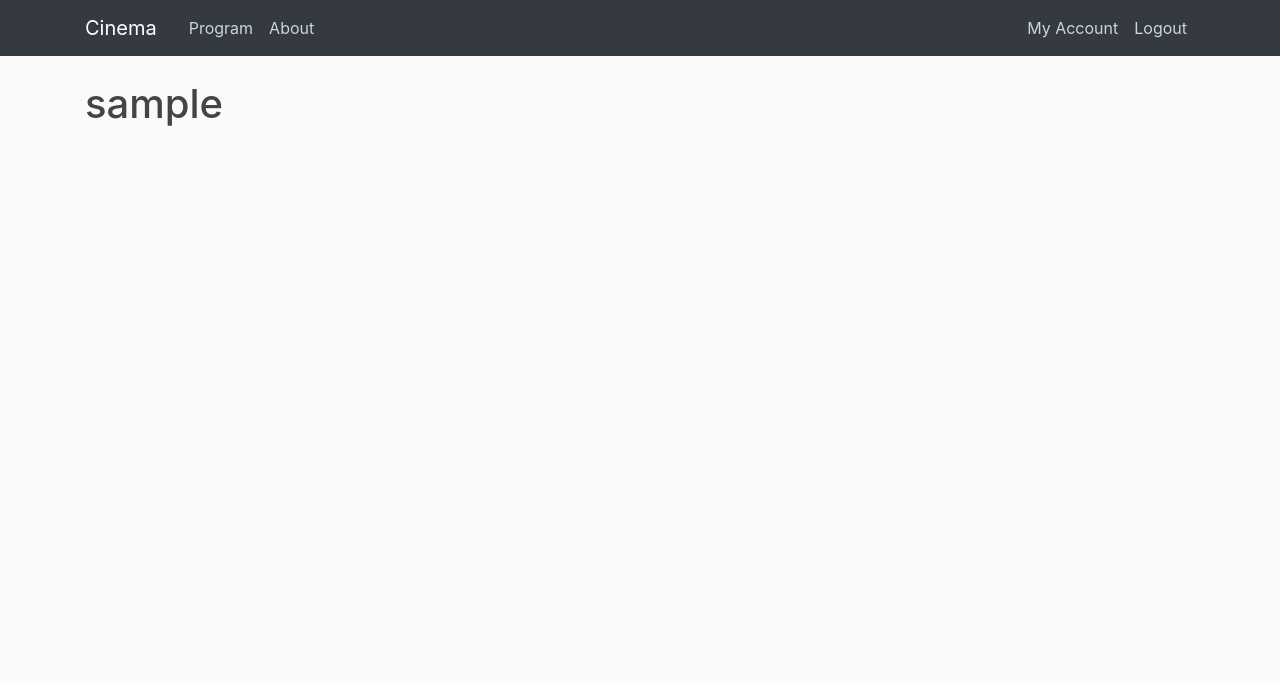
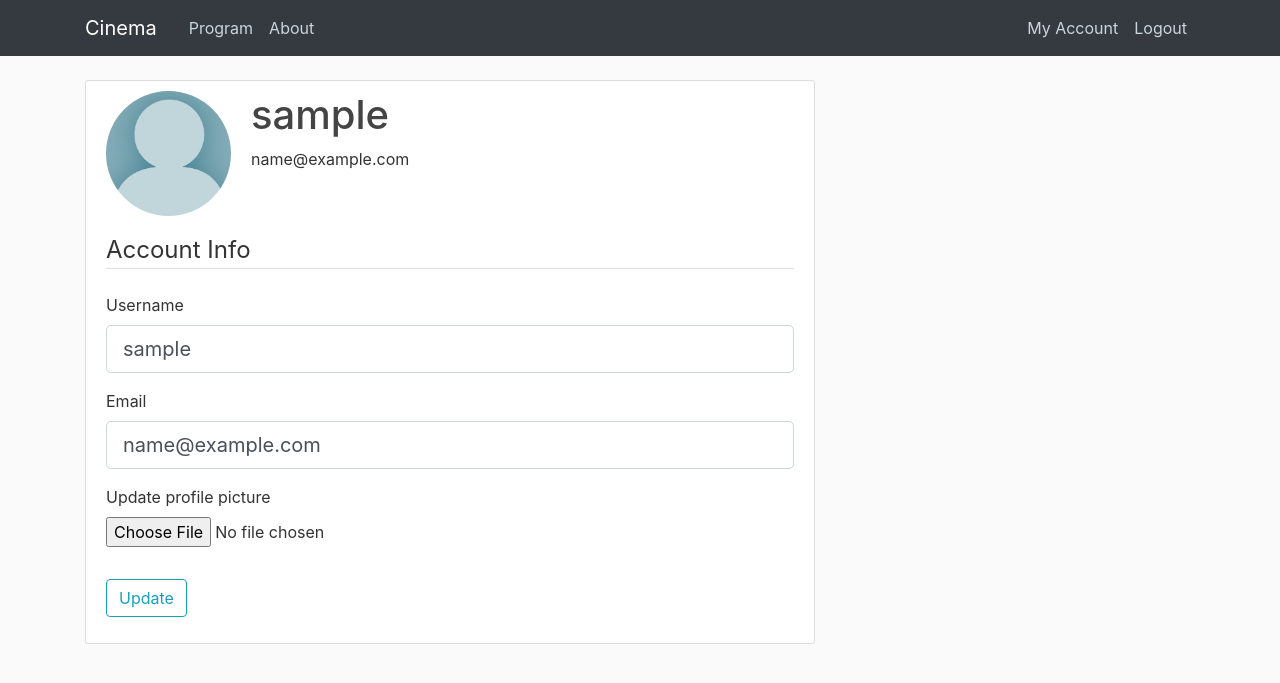
Before and after one commit to LightOfHeaven1994/IIS, a Flask app: page /account in a window 1280 px wide. Shown: the top 683 px of the page. Run offline with Flask 2, Linux system fonts and the light colour scheme; the visitor is signed in with stand-in values (Sample User, id 1); data comes from the database, SQL or seed files in the repository; some libraries are stand-ins or nearby versions.

Commit message:
Add: update profile(username, email, picture), fix gitignore

```diff
--- a/cinema/forms.py
+++ b/cinema/forms.py
@@ -1,4 +1,6 @@
 from flask_wtf import FlaskForm
+from flask_wtf.file import FileField, FileAllowed
+from flask_login import current_user
 from wtforms import StringField, PasswordField, SubmitField, BooleanField
 from wtforms.validators import DataRequired, Length, Email, EqualTo, ValidationError
 from cinema.models import User
@@ -26,3 +28,23 @@ class LoginForm(FlaskForm):
 	password = PasswordField('Password', validators=[DataRequired()])
 	remember = BooleanField('Remember Me')
 	submit = SubmitField('Login')
+
+
+class UpdateAccountForm(FlaskForm):
+	username = StringField('Username', validators=[DataRequired(), Length(min=2, max=20)])
+	email = StringField('Email', validators=[DataRequired(), Email()])
+	picture = FileField('Update profile picture', validators=[FileAllowed(['jpg', 'img', 'png'])])
+	submit = SubmitField('Update')
+
+
+	def validate_username(self, username):	# check if username is already in DB
+		if username.data != current_user.username:
+			user = User.query.filter_by(username=username.data).first()
+			if user:
+				raise ValidationError('That username is taken. Please choose a different one')
+
+	def validate_email(self, email):	# check if email is already in DB
+		if email.data != current_user.email:
+			user = User.query.filter_by(email=email.data).first()
+			if user:
+				raise ValidationError('That email is taken. Please choose a different one')
--- a/cinema/models.py
+++ b/cinema/models.py
@@ -12,6 +12,7 @@ class User(db.Model, UserMixin):
 	username = db.Column(db.String(20), unique=True, nullable=False)
 	email = db.Column(db.String(60), unique=True, nullable=False)
 	password = db.Column(db.String(60), nullable=False)
+	profile_picture = db.Column(db.String(20), nullable=False, default='default.jpg')
 
 	def __repr__(self):
 		return f"User('{self.username}', '{self.email}')"
--- a/cinema/routes.py
+++ b/cinema/routes.py
@@ -1,6 +1,9 @@
+import os
+import secrets
+from PIL import Image
 from flask import render_template, url_for, flash, redirect, request
 from cinema import app, db, bcrypt
-from cinema.forms import RegistrationForm, LoginForm
+from cinema.forms import RegistrationForm, LoginForm, UpdateAccountForm
 from cinema.models import User
 from flask_login import login_user, current_user, logout_user, login_required
 
@@ -58,7 +61,35 @@ def logout():
 	return redirect(url_for('home'))
 
 
-@app.route('/account')
+def upload_picture(form_picture):	# generate random name for pic and save it
+	random_hex = secrets.token_hex(8)
+	_, f_ext = os.path.splitext(form_picture.filename)
+	picture_name = random_hex + f_ext
+	picture_path = os.path.join(app.root_path, 'static/profile_picture', picture_name)
+
+	size = 255, 255
+	im = Image.open(form_picture)
+	im.thumbnail(size)
+	im.save(picture_path)
+
+	return picture_name
+
+
+@app.route('/account', methods=['GET', 'POST'])
 @login_required
 def account():
-	return render_template('account.html', title='Account')
+	form = UpdateAccountForm()
+	if form.validate_on_submit():
+		current_user.username = form.username.data
+		current_user.email = form.email.data
+		if form.picture.data:
+			picture_file = upload_picture(form.picture.data)
+			current_user.profile_picture = picture_file
+		db.session.commit()
+		flash('Your accoun has been updated', 'success')
+		return redirect(url_for('account'))
+	elif request.method == 'GET':
+		form.username.data = current_user.username
+		form.email.data = current_user.email
+	profile_picture = url_for('static', filename='profile_picture/' + current_user.profile_picture)
+	return render_template('account.html', title='Account', profile_picture=profile_picture, form=form)
--- a/cinema/templates/account.html
+++ b/cinema/templates/account.html
@@ -1,4 +1,59 @@
 {% extends "layout.html" %}
 {% block content %}
-  <h1>{{ current_user.username }}</h1>
+  <div class="content-section">
+    <div class="media">
+      <img class="rounded-circle account-img" src="{{ profile_picture }}">
+      <div class="media-body">
+        <h2 class="account-heading">{{ current_user.username }}</h2>
+        <p class="test-secondary">{{ current_user.email }}</p>
+      </div>
+  </div>
+    <form method="POST" action="" enctype="multipart/form-data">
+      {{ form.hidden_tag() }}
+      <fieldset class="form-group">
+        <legend class="border-bottom mb-4">Account Info</legend>
+        <div class="form-group">
+          {{ form.username.label(class="form-control-label") }}
+
+          {% if form.username.errors %}
+            {{ form.username(class="form-control form-control-lg is-invalid") }}
+              <div class="invalid-feedback">
+              {% for error in form.username.errors %}
+                <span>{{ error }}</span>
+              {% endfor %}
+              </div>
+          {% else %}
+            {{ form.username(class="form-control form-control-lg") }}
+          {% endif %}
+
+        </div>
+        <div class="form-group">
+          {{ form.email.label(class="form-control-label") }}
+
+          {% if form.email.errors %}
+            {{ form.email(class="form-control form-control-lg is-invalid")}}
+            <div class="invalid-feedback">
+              {% for error in form.email.errors %}
+                <span>{{ error }}</span>
+              {% endfor %}
+            </div>
+          {% else %}
+            {{ form.email(class="form-control form-control-lg") }}
+          {% endif %}
+
+        </div>
+        <div class="form-group">
+          {{ form.picture.label() }}
+          {{ form.picture(class="form-control-file") }}
+          {% if form.picture.errors %}
+            {% for error in form.picture.errors %}
+                <span class="text-danger">{{ error }}</span></br>
+              {% endfor %}
+          {% endif %}
+        </div>
+      </fieldset>
+      <div class="form-group">
+        {{ form.submit(class="btn btn-outline-info") }}
+      </div>
+    </form>
 {% endblock content %}
--- a/requirements.txt
+++ b/requirements.txt
@@ -7,4 +7,5 @@ Flask==1.1.1
 Flask-WTF==0.14.2
 Flask-SQLAlchemy==2.4.1
 flask-bcrypt==0.7.1
-flask-login==0.4.1
+flask-login==0.4.
+Pillow==6.2.1
```
Also changed, not shown: README.md, cinema/static/profile_picture/default.jpg (added), 1 other file.
